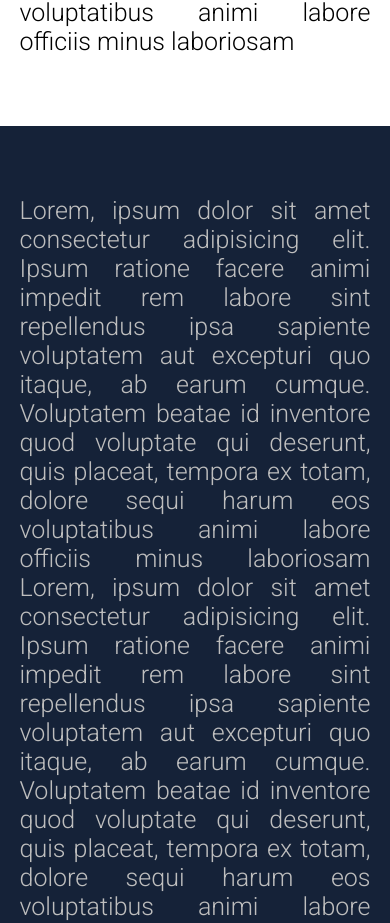
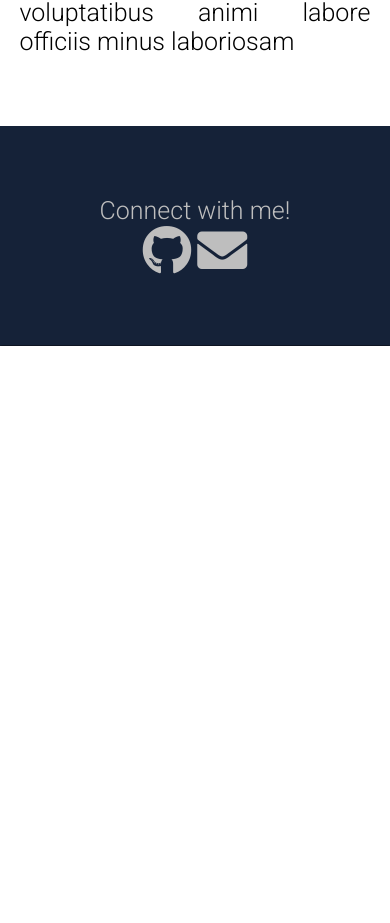
Before and after one commit to Farbodnm/Portfolio, a plain HTML site: page index.html in a window 390 px wide. Shown: the part 9323-10246 px from the top of the page. After the commit the page ends 9669 px from the top, so only its background shows below. Drawn offline with nearby package versions, Linux system fonts and the light colour scheme.

Commit message:
added contatct info

```diff
--- a/index.html
+++ b/index.html
@@ -6,6 +6,7 @@
     <link rel="stylesheet" href="styles.css" />
     <script src="https://ajax.googleapis.com/ajax/libs/jquery/1.12.0/jquery.min.js"></script>
     <script src="https://maxcdn.bootstrapcdn.com/bootstrap/3.3.6/js/bootstrap.min.js"></script>
+    <link rel="stylesheet" href="https://cdnjs.cloudflare.com/ajax/libs/font-awesome/5.15.2/css/all.min.css" />
     <meta name="viewport" content="width=device-width, initial-scale=1">
 </head>
 
@@ -93,16 +94,12 @@
     </div>
 
     <div id="contact">
-        <p class="bodyp2">
-            Lorem, ipsum dolor sit amet consectetur adipisicing elit. Ipsum ratione facere animi impedit rem labore sint repellendus ipsa sapiente voluptatem aut excepturi quo itaque, ab earum cumque. Voluptatem beatae id inventore quod voluptate qui deserunt, quis placeat, tempora ex totam, dolore sequi harum eos voluptatibus animi labore officiis minus laboriosam
-            Lorem, ipsum dolor sit amet consectetur adipisicing elit. Ipsum ratione facere animi impedit rem labore sint repellendus ipsa sapiente voluptatem aut excepturi quo itaque, ab earum cumque. Voluptatem beatae id inventore quod voluptate qui deserunt, quis placeat, tempora ex totam, dolore sequi harum eos voluptatibus animi labore officiis minus laboriosam
-            Lorem, ipsum dolor sit amet consectetur adipisicing elit. Ipsum ratione facere animi impedit rem labore sint repellendus ipsa sapiente voluptatem aut excepturi quo itaque, ab earum cumque. Voluptatem beatae id inventore quod voluptate qui deserunt, quis placeat, tempora ex totam, dolore sequi harum eos voluptatibus animi labore officiis minus laboriosam
-            Lorem, ipsum dolor sit amet consectetur adipisicing elit. Ipsum ratione facere animi impedit rem labore sint repellendus ipsa sapiente voluptatem aut excepturi quo itaque, ab earum cumque. Voluptatem beatae id inventore quod voluptate qui deserunt, quis placeat, tempora ex totam, dolore sequi harum eos voluptatibus animi labore officiis minus laboriosam
-            Lorem, ipsum dolor sit amet consectetur adipisicing elit. Ipsum ratione facere animi impedit rem labore sint repellendus ipsa sapiente voluptatem aut excepturi quo itaque, ab earum cumque. Voluptatem beatae id inventore quod voluptate qui deserunt, quis placeat, tempora ex totam, dolore sequi harum eos voluptatibus animi labore officiis minus laboriosam
-            Lorem, ipsum dolor sit amet consectetur adipisicing elit. Ipsum ratione facere animi impedit rem labore sint repellendus ipsa sapiente voluptatem aut excepturi quo itaque, ab earum cumque. Voluptatem beatae id inventore quod voluptate qui deserunt, quis placeat, tempora ex totam, dolore sequi harum eos voluptatibus animi labore officiis minus laboriosam
-            Lorem, ipsum dolor sit amet consectetur adipisicing elit. Ipsum ratione facere animi impedit rem labore sint repellendus ipsa sapiente voluptatem aut excepturi quo itaque, ab earum cumque. Voluptatem beatae id inventore quod voluptate qui deserunt, quis placeat, tempora ex totam, dolore sequi harum eos voluptatibus animi labore officiis minus laboriosam
-            Lorem, ipsum dolor sit amet consectetur adipisicing elit. Ipsum ratione facere animi impedit rem labore sint repellendus ipsa sapiente voluptatem aut excepturi quo itaque, ab earum cumque. Voluptatem beatae id inventore quod voluptate qui deserunt, quis placeat, tempora ex totam, dolore sequi harum eos voluptatibus animi labore officiis minus laboriosam
-        </p>
+        <div class="contacth">
+            Connect with me!
+            <br />
+            <a href="https://github.com/farbodnm" target="_blank"><i class="fab fa-github fa-2x" aria-hidden="true"></i></a>
+            <a href="mailto:Farb0d.nm99@gmail.com"><i class="fa fa-envelope fa-2x" aria-hidden="true"></i></a>
+        </div>
     </div>
 
     <script src="https://ajax.googleapis.com/ajax/libs/jquery/3.1.1/jquery.min.js"></script>
--- a/styles.css
+++ b/styles.css
@@ -33,6 +33,39 @@ body {
 	background-color: #152238;
 	color: #bebebe;
 	margin: 0;
+}
+
+#contact {
+	text-align: center;
+	background-color: #152238;
+	padding-bottom: 1px;
+	font-size: 45px;
+}
+
+	#contact a:link {
+		color: #bebebe;
+	}
+
+	#contact a:visited {
+		color: #bebebe;
+	}
+
+	#contact a:hover {
+		color: #00E676;
+		text-decoration: none;
+	}
+
+.contacth {
+	font-size: 25px;
+	font-family: 'Roboto', sans-serif;
+	padding-top: 70px;
+	padding-bottom: 70px;
+	padding-left: 15%;
+	padding-right: 15%;
+	background-color: #152238;
+	color: #bebebe;
+	margin: 0;
+	box-shadow: 0px 4px 3px rgba(0, 0, 0, .4);
 }
 
 .home {
@@ -245,6 +278,11 @@ body {
 	}
 
 	.bodyp2 {
+		padding-left: 5%;
+		padding-right: 5%;
+	}
+
+	.contacth {
 		padding-left: 5%;
 		padding-right: 5%;
 	}
```
